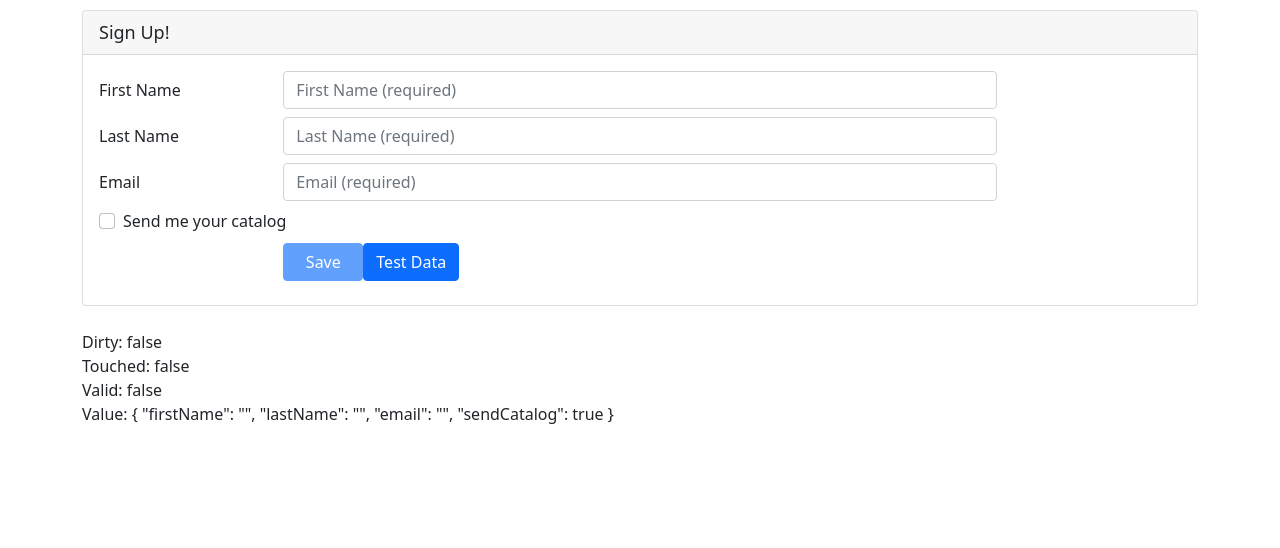
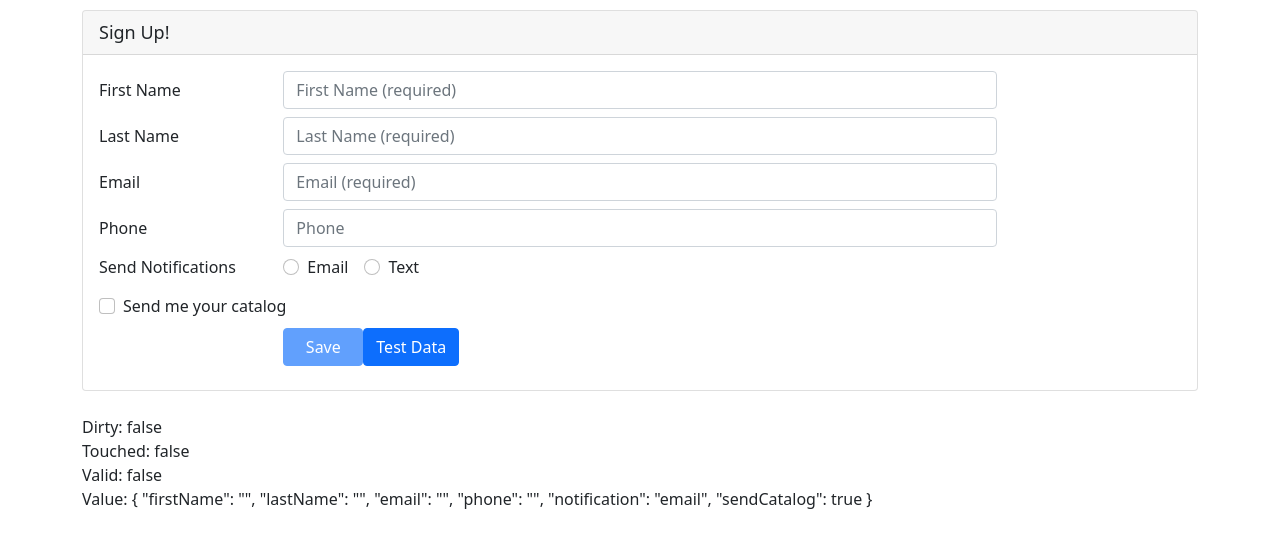
Before and after one commit to Dilan-Lakshitha/Reactive-Forms, an Angular app: page / in a window 1280 px wide. Shown: the top 548 px of the page. Built offline with nearby package versions, Linux system fonts and the light colour scheme.

Commit message:
validatiob rule at runtime

```diff
--- a/src/app/customers/customer.component.html
+++ b/src/app/customers/customer.component.html
@@ -69,6 +69,50 @@
               Please enter a valid email address.
             </span>
           </span>
+        </div>
+      </div>
+
+      <div class="form-group row mb-2">
+        <label class="col-md-2 col-form-label"
+               for="phoneId">Phone</label>
+        <div class="col-md-8">
+          <input class="form-control"
+                 id="phoneId"
+                 type="tel"
+                 placeholder="Phone"
+                 formControlName="phone"
+                 [ngClass]="{'is-invalid': (customerForm.get('phone')?.touched || customerForm.get('phone')?.dirty) && !customerForm.get('phone')?.valid }" />
+          <span class="invalid-feedback">
+            <span *ngIf="customerForm.get('phone')?.errors?.required">
+              Please enter your phone number.
+            </span>
+          </span>
+        </div>
+      </div>
+
+
+
+
+      <div class="form-group row mb-2">
+        <label class="col-md-2 col-form-label pt-0">Send Notifications</label>
+        <div class="col-md-8">
+          <div class="form-check form-check-inline">
+            <label class="form-check-label">
+              <input class="form-check-input"
+                     type="radio"
+                     formControlName="notification"
+                     (click)="setNotifaction('email')">Email
+            </label>
+          </div>
+          <div class="form-check form-check-inline">
+            <label class="form-check-label">
+              <input class="form-check-input"
+                     type="radio"
+                     value="text"
+                     formControlName="notification"
+                     (click)="setNotifaction('text')">Text
+            </label>
+          </div>
         </div>
       </div>
 
--- a/src/app/customers/customer.component.ts
+++ b/src/app/customers/customer.component.ts
@@ -12,15 +12,17 @@
   customerForm!: FormGroup;
   customer = new Customer();
 
-  constructor(private fb:FormBuilder) { }
+  constructor(private fb: FormBuilder) { }
 
   //Data inizializing using life cyle hock
   ngOnInit(): void {
     //creating a Form group method using Formbuilder instance,FoemControl associated with the Form group.
-    this.customerForm=this.fb.group({
-      firstName:['',[Validators.minLength(3)]],
-      lastName:['',[Validators.minLength(3)]],
-      email:'',
+    this.customerForm = this.fb.group({
+      firstName: ['', [Validators.minLength(3)]],
+      lastName: ['', [Validators.minLength(50)]],
+      email: ['', [Validators.required, Validators.email]],
+      phone: '',
+      notification: 'email',
       sendCatalog: true
     })
 
@@ -32,12 +34,12 @@
     //   });
   }
   // Data get form a component to html
-  populateTestData():void{
+  populateTestData(): void {
     this.customerForm.setValue({
-      firstName:'Jack',
-      lastName:'Harkness',
-      email:'jack@torchwood.com',
-      sendCatalog:false
+      firstName: 'Jack',
+      lastName: 'Harkness',
+      email: 'jack@torchwood.com',
+      sendCatalog: false
     });
   }
 
@@ -54,4 +56,15 @@
     console.log(this.customerForm);
     console.log('Saved: ' + JSON.stringify(this.customerForm.value));
   }
+
+  //validation rule that adjusts itself at runtime wen click a button
+  setNotifaction(notifiy: string): void {
+    const phoneControl = this.customerForm.get('phone');
+    if (notifiy == 'text') {
+      phoneControl?.setValidators(Validators.required);
+    } else {
+      phoneControl?.clearValidators();
     }
+    phoneControl?.updateValueAndValidity();
+  }
+}
```
Lines whose indentation alone changed are shown as unchanged.
